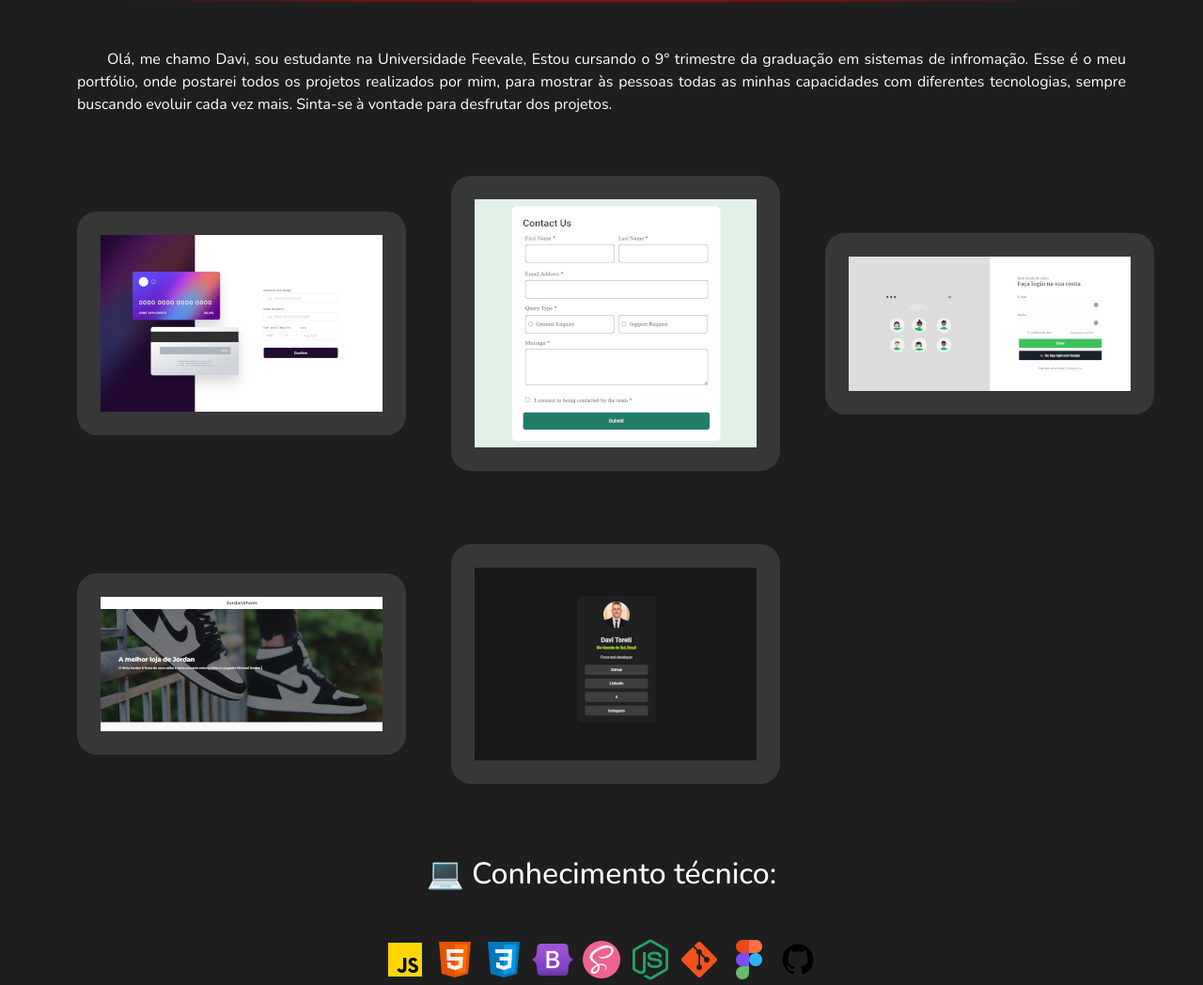
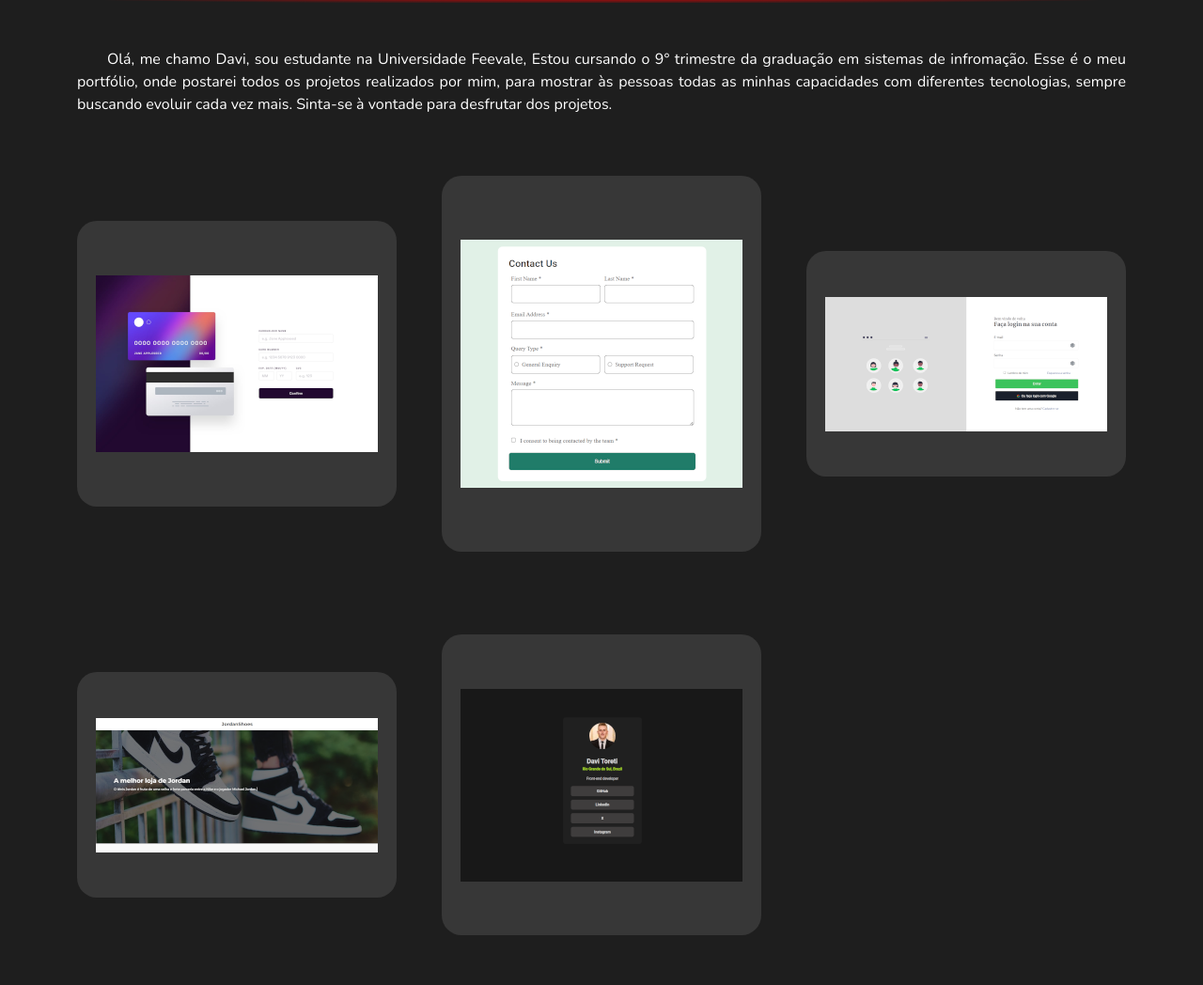
Before and after one commit to Davitoreti/My-repository, a website: page index.html in a window 1280 px wide. Shown: the part 231-1279 px from the top of the page at 94% size. Drawn offline with nearby package versions, Linux system fonts and the light colour scheme.

Commit message:
Developing the project

```diff
--- a/index.html
+++ b/index.html
@@ -24,11 +24,11 @@
             Olá, me chamo Davi, sou estudante na Universidade Feevale, Estou cursando o 9° trimestre da graduação em sistemas de infromação. Esse é o meu portfólio, onde postarei todos os projetos realizados por mim, para mostrar às pessoas todas as minhas capacidades com diferentes tecnologias, sempre buscando evoluir cada vez mais. Sinta-se à vontade para desfrutar dos projetos.
         </p>
         <div class="main-images">
-            <a href="images/bank-login-page.png" class="img"><img src="images/bank-login-page.png" alt=""></a>
-            <a href="" class="img"><img src="images/Contact-form.png" alt=""></a>
-            <a href="" class="img"><img src="images/login-page.png" alt=""></a>
-            <a href="" class="img"><img src="images/JordanShoes.png" alt=""></a>
-            <a href="" class="img"><img src="images/social-links-profile.png" alt=""></a>
+            <a href="https://github.com/Davitoreti/Bank-login-page" class="img img-bank-login-page"><img src="images/bank-login-page.png" alt="page image bank-login-page"></a>
+            <a href="https://github.com/Davitoreti/Contact-form" class="img img-contact-form"><img src="images/Contact-form.png" alt="page image Contact-form"></a>
+            <a href="https://github.com/Davitoreti/login-page" class="img img-login-page"><img src="images/login-page.png" alt="page image login-page"></a>
+            <a href="https://github.com/Davitoreti/JordanShoes" class="img img-JordanShoes"><img src="images/JordanShoes.png" alt="page image JordanShoes"></a>
+            <a href="https://github.com/Davitoreti/Social-links-profile" class="img img-social-links-profile"><img src="images/social-links-profile.png" alt="page image social-links-profile"></a>
         </div>
         <div class="language-icons">
             <h2 class="title-main my-5">&#128187; Conhecimento técnico:</h2>
--- a/sass/others/page.scss
+++ b/sass/others/page.scss
@@ -53,10 +53,36 @@ body {
     gap: 3rem;
     align-items: center;
 
-    > .img{
-        border: 25px solid #373737;
+    > .img {
+        display: flex;
+        justify-content: center;
+        align-items: center;
+        background-color: #373737;
         border-radius: 21px;
+        width: 100%;
+        height: 40vh;
+        background-size: cover;
 
+        &:hover {
+            border: 1px solid red;
+        }
+    }
+
+
+    .img-bank-login-page {
+        height: 38vh;
+    }
+
+    .img-contact-form {
+        height: 50vh
+    }
+
+    .img-login-page {
+        height: 30vh;
+    }
+
+    .img-JordanShoes {
+        height: 30vh;
     }
 }
 
```
Also changed, not shown: css/style.css, 1 other file.
